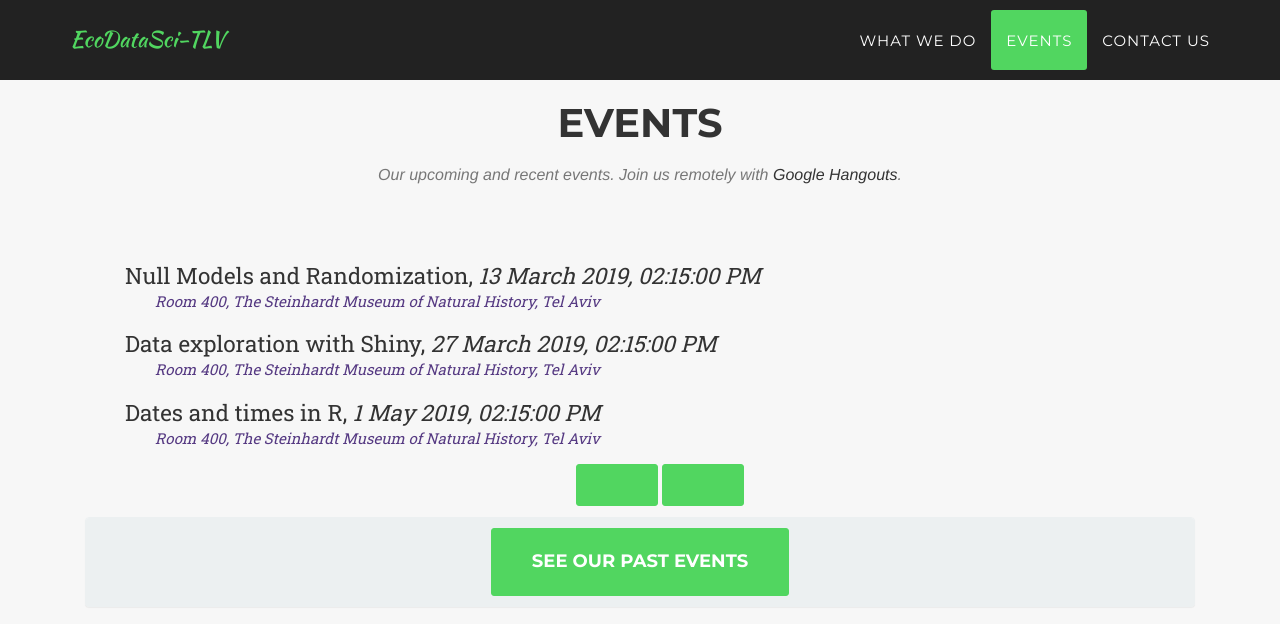
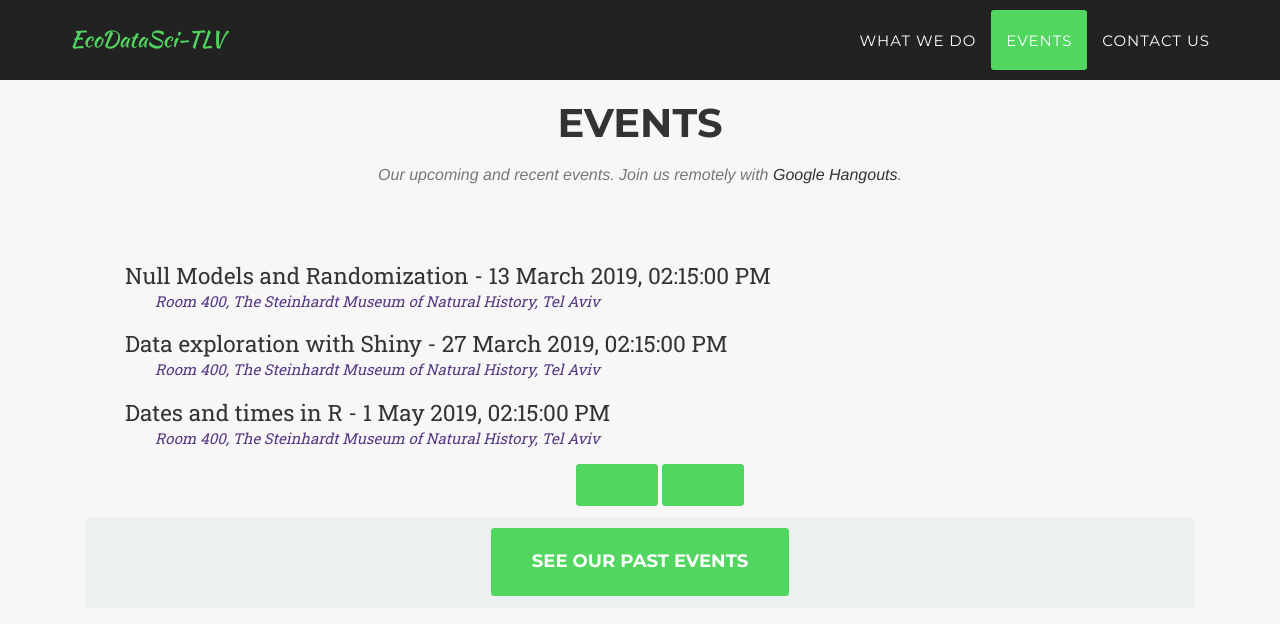
Before and after one commit to ecodatasci-tlv/website, a Jekyll site: the page built from index.html, in a window 1280 px wide and 900 px high, scrolled down 1531 px, cut to the strip 0-624 px from the top of the window. Built offline with Jekyll 4.4.1, drawn with Linux system fonts in a browser that asks for light colours; some web fonts are replaced.

Commit message:
Update event formatting

```diff
--- a/_includes/portfolio_grid.html
+++ b/_includes/portfolio_grid.html
@@ -21,7 +21,7 @@
                   {% if postyear > nowyear or postday >= nowday and postyear >= nowyear %}
                     {% assign isEvent = 1 %}
                     <li>
-                      <div class='eventTitle'><a href="{{ post.link }}">{{ post.title }}</a>, <i>{{ post.date | date: "%-d %B %Y"}}, {{post.startTime | date:"%r"}}</i> </div>
+                      <div class='eventTitle'><a href="{{ post.link }}">{{ post.title }}</a> - {{ post.date | date: "%-d %B %Y"}}, {{post.startTime | date:"%r"}} </div>
                       <div class='eventSub'>{{ post.location }}<br><a href="https://mozillascience.github.io/study-group-orientation/3.4-add-event.html">{{ post.text }}</a></div>
                     </li>
                   {% endif %}
@@ -59,7 +59,7 @@
                           {% assign nowday = nowday | minus: 2 %}
                           {% if postyear < nowyear or postday < nowday and postyear == nowyear %}
                             <li>
-                              <a class='eventTitle' href="{{ post.link }}">{{ post.title }}, {{ post.date | date: "%-d %B %Y"}}, {{post.startTime | date:"%r"}} </a>
+                              <div class='eventTitle'><a href="{{ post.link }}">{{ post.title }}</a> - {{ post.date | date: "%-d %B %Y"}}, {{post.startTime | date:"%r"}} </div>
                               <div class='eventSub'><b>{{ post.location }}</b><br> {{ post.text }}</div>
                             </li>
                           {% endif %}
```
